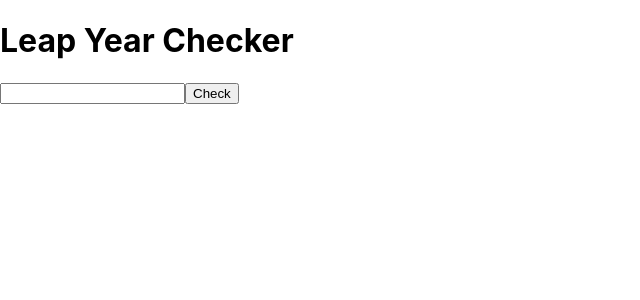
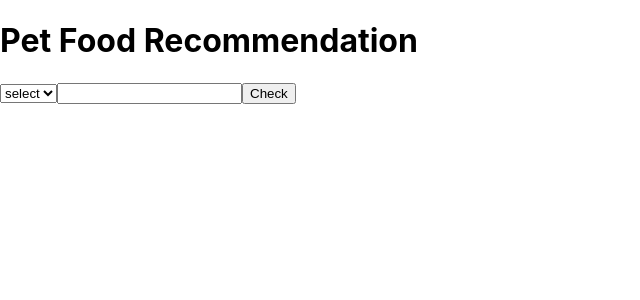
Before and after one commit to ApekshaV123/Hello, a React (Create React App) app: page / in a window 1280 px wide. Shown: the top 300 px of the page, without its empty margins (0-640 px from the left). Built offline with nearby package versions, Linux system fonts and the light colour scheme.

Commit message:
initial commit-pet food Recommendation checkter

```diff
--- a/src/App.js
+++ b/src/App.js
@@ -3,23 +3,32 @@ import './App.css';
 import { use, useState } from 'react';
 
 function App() {
-  const [leapYear,setLeapYear]=useState("");
+  const [species,setSpecies]=useState("");
+  const [age,setAge]=useState("");
   const [check,setCheck]=useState("");
-  const leapYearChecker=()=>{
-    if((leapYear%4===0 && leapYear%100!==0) ||leapYear%400===0 ){
-      setCheck("leapyear")
-    }else{
-      setCheck("Not leapyear")
-    }
+ const petFoodRecommendationChecker=()=>{
+  if(age<=2){
+    setCheck("Puppy food");
+  }else if(age>5){
+    setCheck("Senior Cat Food");
   }
-  const year=(event)=>{
-    setLeapYear(event.target.value);
-  }
+ }
+ const food=(event)=>{
+  setSpecies(event.target.value);
+ }
+ const petFood=(event)=>{
+  setAge(event.target.value);
+ }
   return (
     <div>
-      <h1>Leap Year Checker</h1>
-      <input type="number" value={leapYear} onChange={year}/>
-      <button onClick={leapYearChecker}>Check</button>
+      <h1>Pet Food Recommendation</h1>
+      <select value={species} onChange={food}>
+        <option value={""}>select</option>
+        <option value={"dog"}>Dog</option>
+        <option value={"cat"}>Cat</option>
+      </select>
+      <input type="number" value={age} onChange={petFood}/>
+      <button onClick={petFoodRecommendationChecker}>Check</button>
       <p>{check}</p>
     </div>
   );
```
